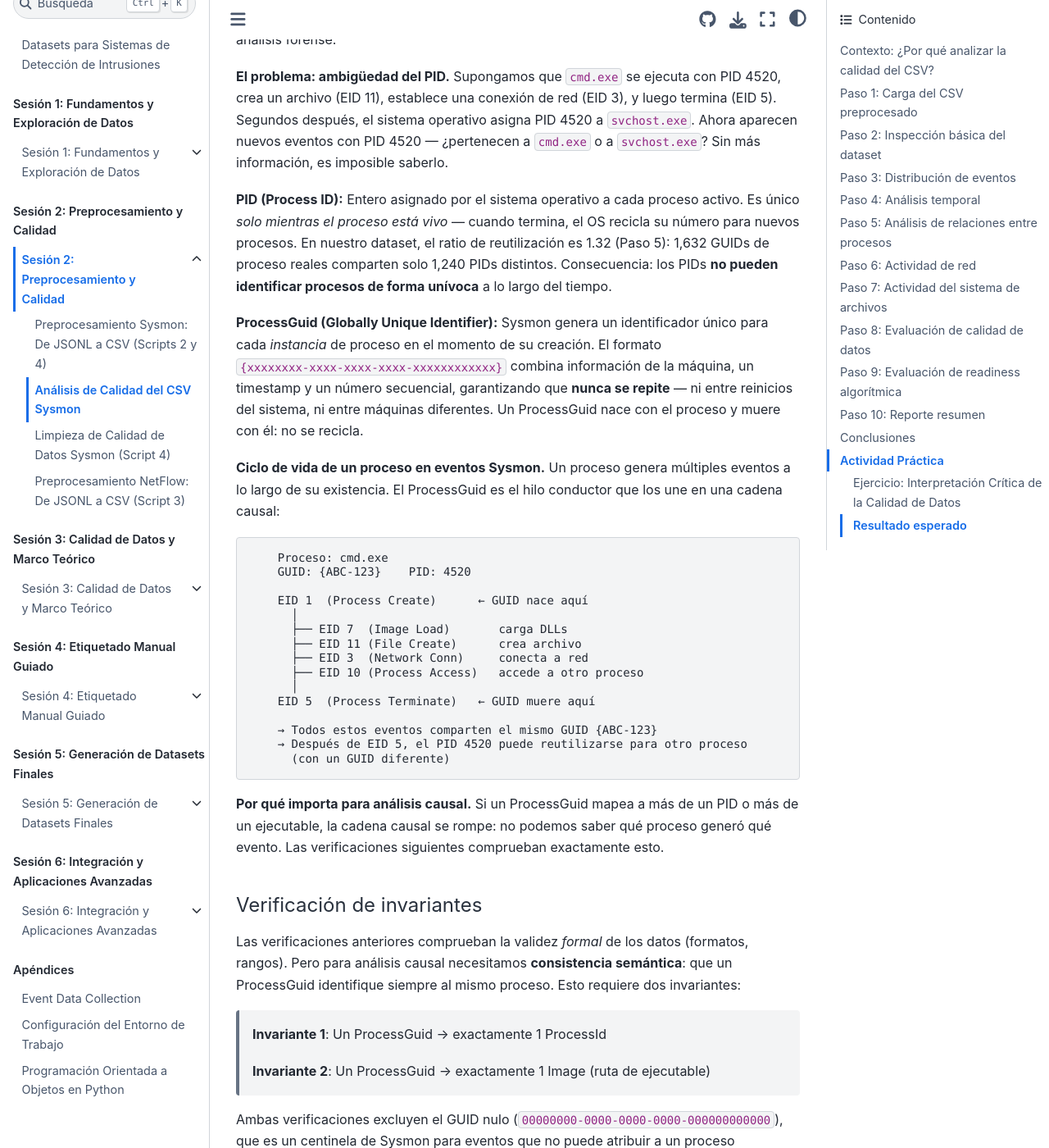
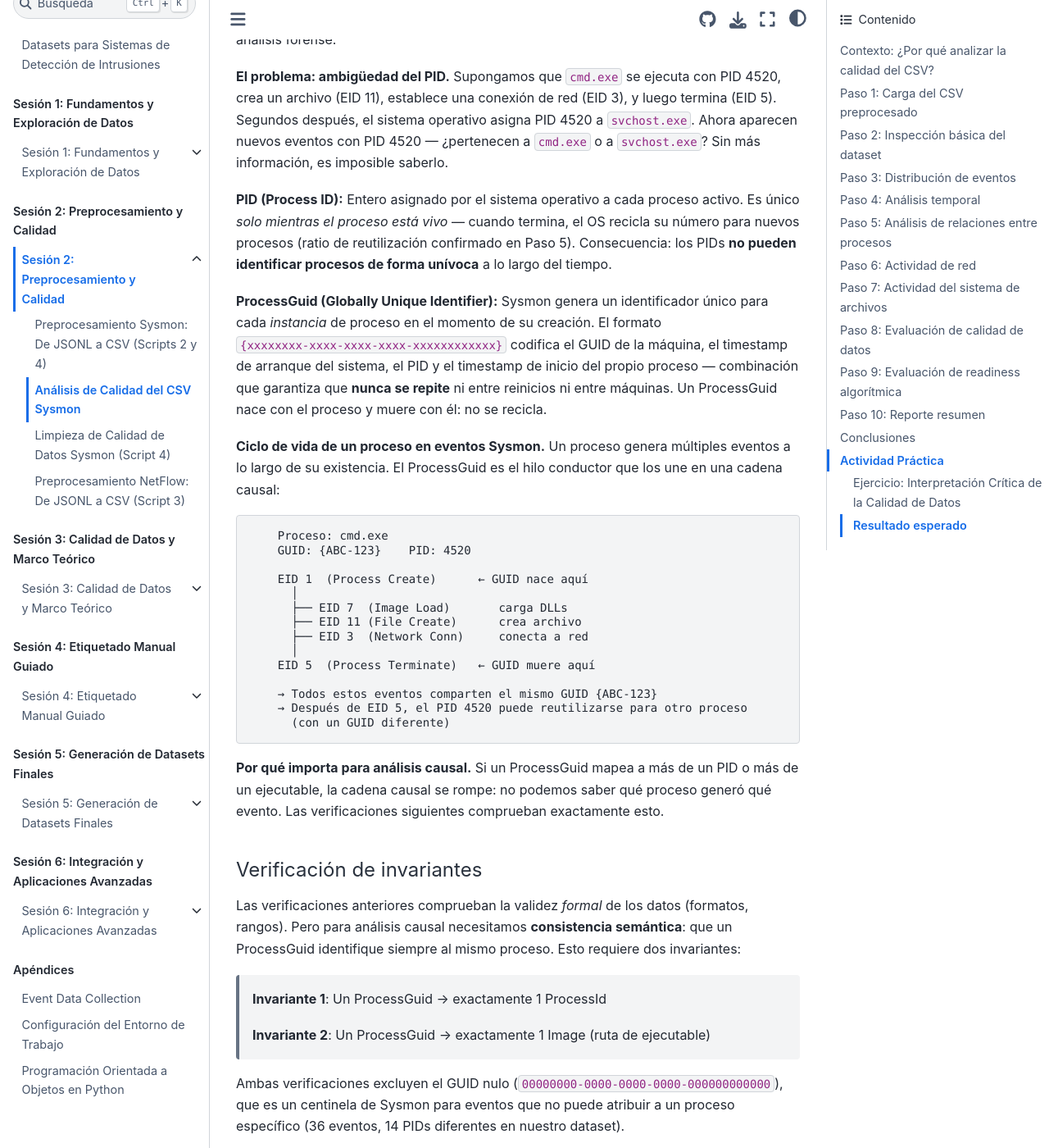
Before and after one commit to ollerenac/curso2026, a Jupyter Book: the page built from sesion-2/8-analisis-calidad-csv.md, in a window 1280 px wide and 1400 px high, scrolled down 29321 px. Shown: the whole window at 82% size. Built offline with Jupyter Book 1.0.4 settings and Sphinx 7.4.7 and the Sphinx Book theme 1.1.4, drawn with Linux system fonts in a browser that asks for light colours.

Commit message:
fix(sesion-2): Step 8d — fix EID 10 in lifecycle diagram, correct ProcessGuid format description, remove redundant ratio in PID definition
Co-Authored-By: Claude Sonnet 4.6 <noreply@anthropic.com>

```diff
--- a/sesion-2/8-analisis-calidad-csv.md
+++ b/sesion-2/8-analisis-calidad-csv.md
@@ -715,9 +715,9 @@ Antes de verificar la consistencia semántica, es necesario entender los dos mec
 
 **El problema: ambigüedad del PID.** Supongamos que `cmd.exe` se ejecuta con PID 4520, crea un archivo (EID 11), establece una conexión de red (EID 3), y luego termina (EID 5). Segundos después, el sistema operativo asigna PID 4520 a `svchost.exe`. Ahora aparecen nuevos eventos con PID 4520 — ¿pertenecen a `cmd.exe` o a `svchost.exe`? Sin más información, es imposible saberlo.
 
-**PID (Process ID):** Entero asignado por el sistema operativo a cada proceso activo. Es único *solo mientras el proceso está vivo* — cuando termina, el OS recicla su número para nuevos procesos. En nuestro dataset, el ratio de reutilización es 1.32 (Paso 5): 1,632 GUIDs de proceso reales comparten solo 1,240 PIDs distintos. Consecuencia: los PIDs **no pueden identificar procesos de forma unívoca** a lo largo del tiempo.
+**PID (Process ID):** Entero asignado por el sistema operativo a cada proceso activo. Es único *solo mientras el proceso está vivo* — cuando termina, el OS recicla su número para nuevos procesos (ratio de reutilización confirmado en Paso 5). Consecuencia: los PIDs **no pueden identificar procesos de forma unívoca** a lo largo del tiempo.
 
-**ProcessGuid (Globally Unique Identifier):** Sysmon genera un identificador único para cada *instancia* de proceso en el momento de su creación. El formato `{xxxxxxxx-xxxx-xxxx-xxxx-xxxxxxxxxxxx}` combina información de la máquina, un timestamp y un número secuencial, garantizando que **nunca se repite** — ni entre reinicios del sistema, ni entre máquinas diferentes. Un ProcessGuid nace con el proceso y muere con él: no se recicla.
+**ProcessGuid (Globally Unique Identifier):** Sysmon genera un identificador único para cada *instancia* de proceso en el momento de su creación. El formato `{xxxxxxxx-xxxx-xxxx-xxxx-xxxxxxxxxxxx}` codifica el GUID de la máquina, el timestamp de arranque del sistema, el PID y el timestamp de inicio del propio proceso — combinación que garantiza que **nunca se repite** ni entre reinicios ni entre máquinas. Un ProcessGuid nace con el proceso y muere con él: no se recicla.
 
 **Ciclo de vida de un proceso en eventos Sysmon.** Un proceso genera múltiples eventos a lo largo de su existencia. El ProcessGuid es el hilo conductor que los une en una cadena causal:
 
@@ -730,7 +730,6 @@ Antes de verificar la consistencia semántica, es necesario entender los dos mec
       ├── EID 7  (Image Load)       carga DLLs
       ├── EID 11 (File Create)      crea archivo
       ├── EID 3  (Network Conn)     conecta a red
-      ├── EID 10 (Process Access)   accede a otro proceso
       │
     EID 5  (Process Terminate)   ← GUID muere aquí
 
```
